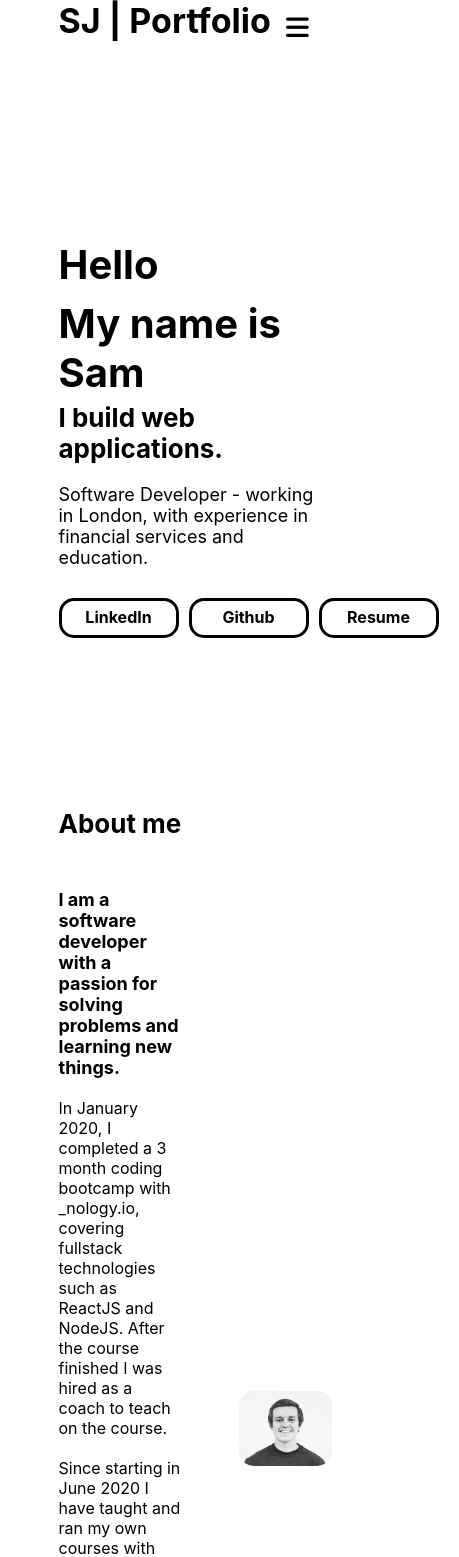
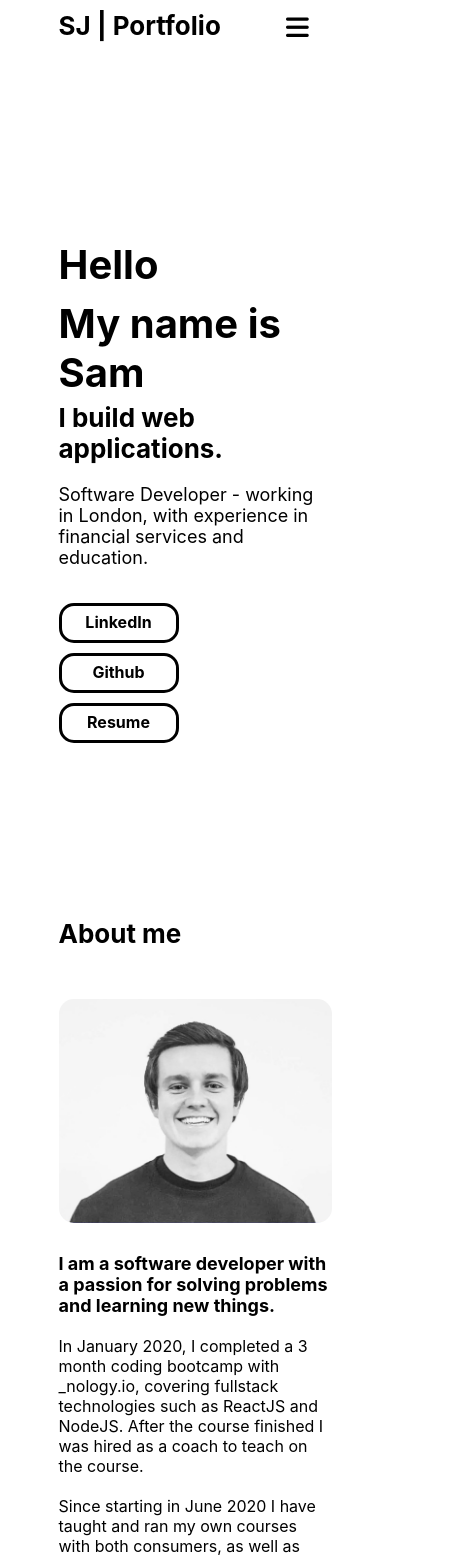
Before and after one commit to sam-joyce/v2-portfolio, a React (Create React App) app: page / in a window 390 px wide. Shown: the top 1557 px of the page, 459 px wide, since content can reach past the window. Built offline with nearby package versions, Linux system fonts and the light colour scheme.

Commit message:
responsiveness complete for mobile through desktop

```diff
--- a/src/components/About/About.module.scss
+++ b/src/components/About/About.module.scss
@@ -53,3 +53,21 @@
     }
   }
 }
+
+@media screen and (max-width: 750px) {
+  .about {
+    > div {
+      flex-direction: column-reverse;
+      align-items: flex-start;
+
+      > div {
+        width: 100%;
+        margin-bottom: 30px;
+
+        img {
+          width: 100%;
+        }
+      }
+    }
+  }
+}
--- a/src/components/Intro/Intro.module.scss
+++ b/src/components/Intro/Intro.module.scss
@@ -30,7 +30,7 @@
     font-size: $font-S;
   }
 
-  div {
+  .links {
     width: 400px;
     display: flex;
     align-items: center;
@@ -57,3 +57,16 @@
     }
   }
 }
+
+
+@media screen and (max-width: 450px) {
+  .intro {
+    .links {
+      width: 200px;
+      height: 150px;
+      flex-direction: column;
+      align-items: flex-start;
+      justify-content: space-around;
+    }
+  }
+}
--- a/src/components/Nav/Nav.scss
+++ b/src/components/Nav/Nav.scss
@@ -51,7 +51,7 @@
       text-align: center;
       text-decoration: none;
       border-radius: 15px;
-      border: 3px solid black;
+      border: 2px solid black;
       background-color: white;
       color: black;
 
@@ -135,3 +135,20 @@
     }
   }
 }
+
+@media screen and (max-width: 650px) {
+  .nav_items {
+    h1 {
+      margin-top: 10px;
+    }
+  }
+}
+
+@media screen and (max-width: 500px) {
+  .nav_items {
+    h1 {
+      margin-top: 20px;
+      font-size: $font-M;
+    }
+  }
+}
--- a/src/components/Projects/Projects.module.scss
+++ b/src/components/Projects/Projects.module.scss
@@ -66,7 +66,8 @@
     }
 
     .project_image {
-      width: 30%;
+      width: 300px;
+      height: 300px;
 
       img {
         width: 100%;
@@ -98,3 +99,41 @@
     }
   }
 }
+
+
+@media screen and (max-width: 900px) {
+  .projects_container {
+    .project {
+      flex-direction: column;
+
+      .project_info {
+        width: 100%;
+        margin: 30px 0;
+      }
+
+      // .project_image {
+      //   margin: 0 auto;
+      // }
+
+      &:nth-child(3) {
+        flex-direction: column-reverse;
+      }
+
+      .links {
+        width: 40%;
+      }
+    }
+  }
+}
+
+
+@media screen and (max-width: 400px) {
+  .projects_container {
+    .project {
+      .project_image {
+        width: 240px;
+        height: 240px;
+      }
+    }
+  }
+}
```
